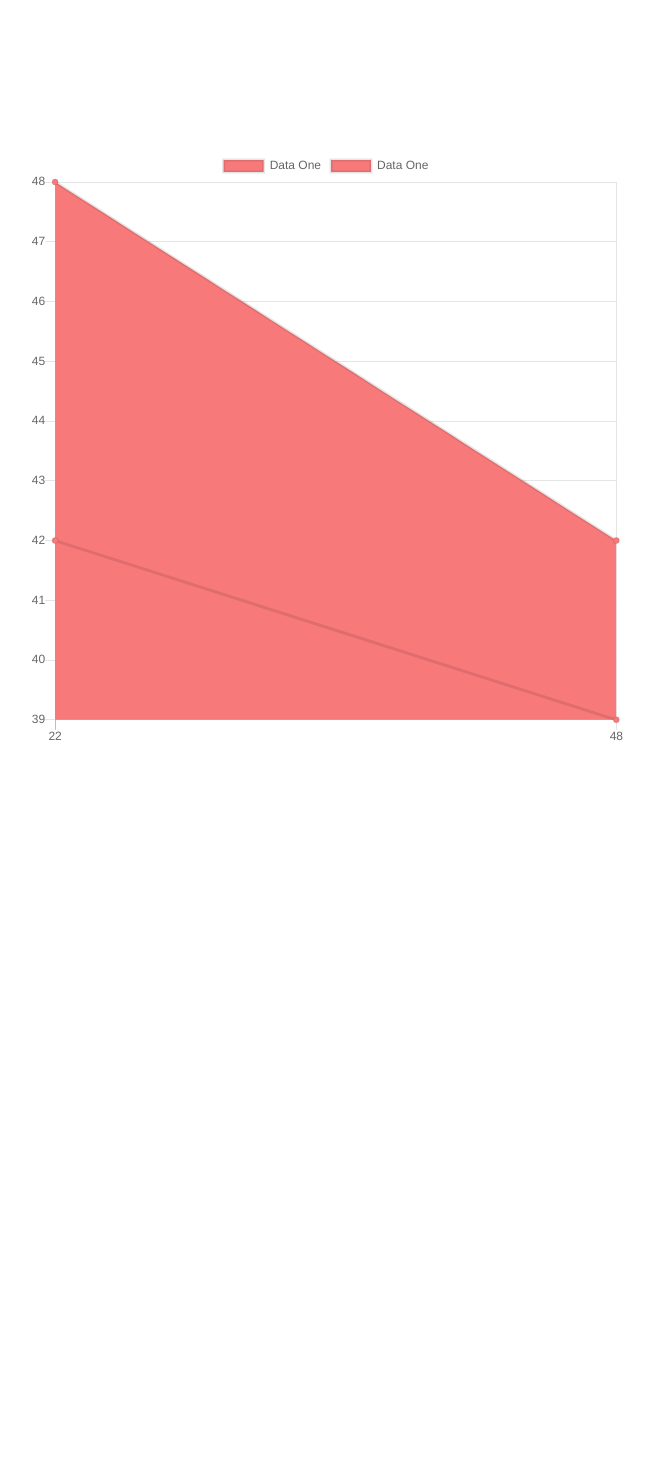
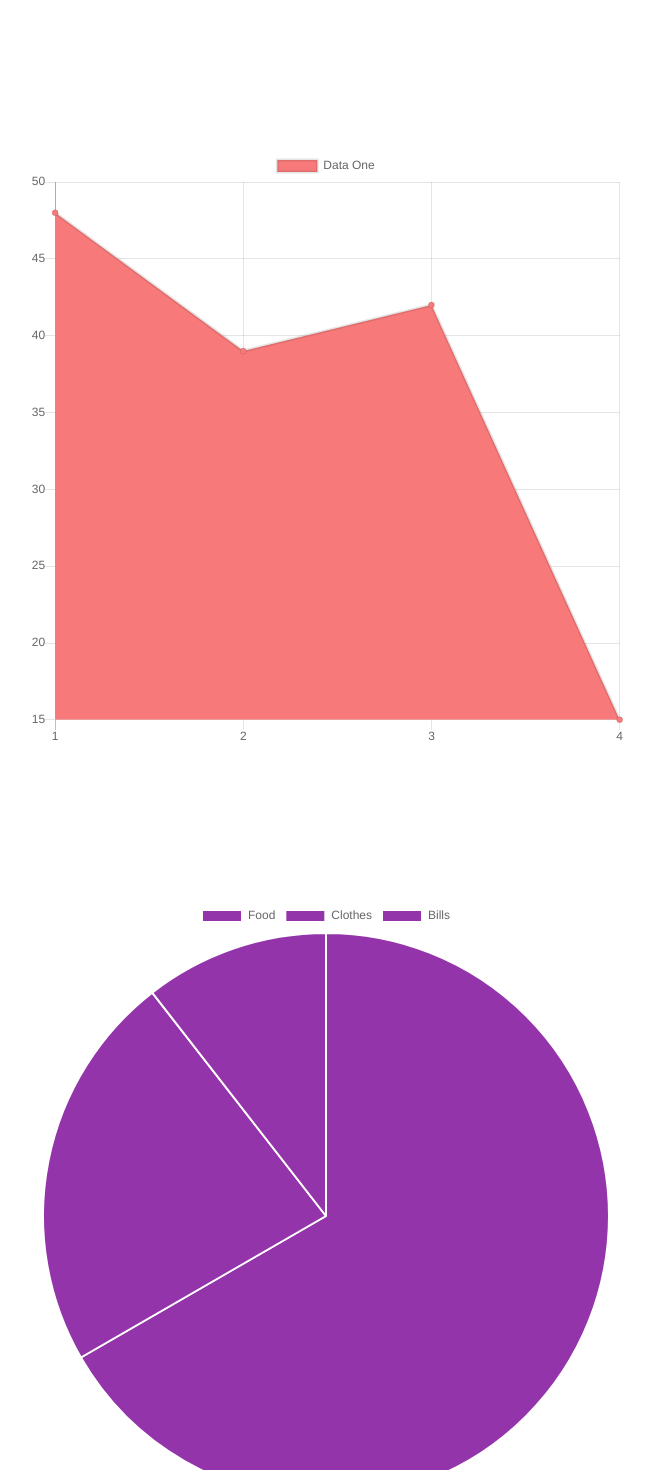
Before and after one commit to RowAtk/report-components, a Vue app: page / in a window 1280 px wide. Shown: the top 1470 px of the page, without its empty margins (314-968 px from the left). Before the commit the page ends 900 px from the top, so only its background shows below. Built offline with nearby package versions, Linux system fonts and the light colour scheme.

Commit message:
added different chart types

```diff
--- a/src/App.vue
+++ b/src/App.vue
@@ -1,16 +1,22 @@
 <template>
   <div id="app">
-    <RandomChart></RandomChart>
+    <LineChartMaker></LineChartMaker>
+    <PieChartMaker></PieChartMaker>
+    <DoughnutChartMaker></DoughnutChartMaker>
   </div>
 </template>
 
 <script>
-import RandomChart from "@/components/RandomChart.vue";
+import LineChartMaker from "@/components/charts/Line/LineChartMaker.vue";
+import PieChartMaker from "@/components/charts/Pie/PieChartMaker.vue";
+import DoughnutChartMaker from "@/components/charts/Doughnut/DoughnutChartMaker.vue";
 
 export default {
   name: 'App',
   components: {
-    RandomChart
+    LineChartMaker,
+    PieChartMaker,
+    DoughnutChartMaker
   }
 }
 </script>
--- /dev/null
+++ b/src/components/charts/Doughnut/DoughnutChart.vue
@@ -0,0 +1,26 @@
+<script>
+// template tag will overwrite rendered chart template
+import { Doughnut } from 'vue-chartjs';
+
+export default {
+    name: "DoughnutChart",
+    extends: Doughnut,
+    props: [
+        'chartdata',
+        'options'
+    ],
+    data() {
+        return {
+
+        }
+    },
+    mounted() {
+        console.log(this.chartdata);
+        this.renderChart(this.chartdata, this.options);
+    }
+}
+</script>
+
+<style scoped>
+
+</style>
--- /dev/null
+++ b/src/components/charts/Doughnut/DoughnutChartMaker.vue
@@ -0,0 +1,48 @@
+<template>
+  <div class="small">
+    <DoughnutChart :chartdata="datacollection" :options="options"></DoughnutChart>
+    <!-- <button @click="fillData()">Randomize</button> -->
+  </div>
+</template>
+
+<script>
+  import DoughnutChart from '@/components/charts/Doughnut/DoughnutChart.vue';
+
+  export default {
+    components: {
+      DoughnutChart
+    },
+    data () {
+      return {
+        datacollection: this.datacollection = {
+            labels: ["Food", "Clothes", "Bills"],
+            datasets: [
+                {
+                label: 'Data One',
+                // lineTension: 0,
+                backgroundColor: ['#55D310', '#AEF43F', '#121250'],
+                data: [this.getRandomInt(), this.getRandomInt(), this.getRandomInt()],
+                },
+            ]
+        },
+        options: this.options = {
+            animation: {
+                animateScale: true
+            }
+        }
+      }
+    },
+    methods: {
+      getRandomInt () {
+        return Math.floor(Math.random() * (50 - 5 + 1)) + 5
+      }
+    }
+  }
+</script>
+
+<style>
+  .small {
+    max-width: 600px;
+    margin:  150px auto;
+  }
+</style>
--- a/src/components/RandomChart.vue
+++ b/src/components/charts/Line/LineChartMaker.vue
@@ -6,7 +6,7 @@
 </template>
 
 <script>
-  import LineChart from '@/components/graphs/LineGraph.vue';
+  import LineChart from '@/components/charts/Line/LineChart.vue';
 
   export default {
     components: {
@@ -15,17 +15,31 @@
     data () {
       return {
         datacollection: this.datacollection = {
-          labels: [this.getRandomInt(), this.getRandomInt()],
+          labels: [1,2,3,4],
           datasets: [
             {
               label: 'Data One',
+              lineTension: 0,
               backgroundColor: '#f87979',
-              data: [this.getRandomInt(), this.getRandomInt()]
-            }, {
-              label: 'Data One',
-              backgroundColor: '#f87979',
-              data: [this.getRandomInt(), this.getRandomInt()]
-            }
+              data: [
+                {
+                  x: this.getRandomInt(),
+                  y: this.getRandomInt()
+                },
+                {
+                  x: this.getRandomInt(),
+                  y: this.getRandomInt()
+                },
+                {
+                  x: this.getRandomInt(),
+                  y: this.getRandomInt()
+                },
+                {
+                  x: this.getRandomInt(),
+                  y: this.getRandomInt()
+                },
+              ]
+            },
           ]
         }
       }
--- /dev/null
+++ b/src/components/charts/Pie/PieChart.vue
@@ -0,0 +1,26 @@
+<script>
+// template tag will overwrite rendered chart template
+import { Pie } from 'vue-chartjs';
+
+export default {
+    name: "PieGraph",
+    extends: Pie,
+    props: [
+        'chartdata',
+        'options'
+    ],
+    data() {
+        return {
+
+        }
+    },
+    mounted() {
+        console.log(this.chartdata);
+        this.renderChart(this.chartdata, this.options);
+    }
+}
+</script>
+
+<style scoped>
+
+</style>
--- /dev/null
+++ b/src/components/charts/Pie/PieChartMaker.vue
@@ -0,0 +1,48 @@
+<template>
+  <div class="small">
+    <PieChart :chartdata="datacollection" :options="options"></PieChart>
+    <!-- <button @click="fillData()">Randomize</button> -->
+  </div>
+</template>
+
+<script>
+  import PieChart from '@/components/charts/Pie/PieChart.vue';
+
+  export default {
+    components: {
+      PieChart
+    },
+    data () {
+      return {
+        datacollection: this.datacollection = {
+            labels: ["Food", "Clothes", "Bills"],
+            datasets: [
+                {
+                label: 'Data One',
+                // lineTension: 0,
+                backgroundColor: '#9434AA',
+                data: [this.getRandomInt(), this.getRandomInt(), this.getRandomInt()],
+                },
+            ]
+        },
+        options: this.options = {
+            animation: {
+                animateScale: true
+            }
+        }
+      }
+    },
+    methods: {
+      getRandomInt () {
+        return Math.floor(Math.random() * (50 - 5 + 1)) + 5
+      }
+    }
+  }
+</script>
+
+<style>
+  .small {
+    max-width: 600px;
+    margin:  150px auto;
+  }
+</style>
```
Also changed, not shown: src/components/charts/Bar/BarChart.vue (added), src/components/charts/Bar/BarChartMaker.vue (added), src/components/charts/Line/LineChart.vue (renamed from src/components/graphs/LineGraph.vue).
